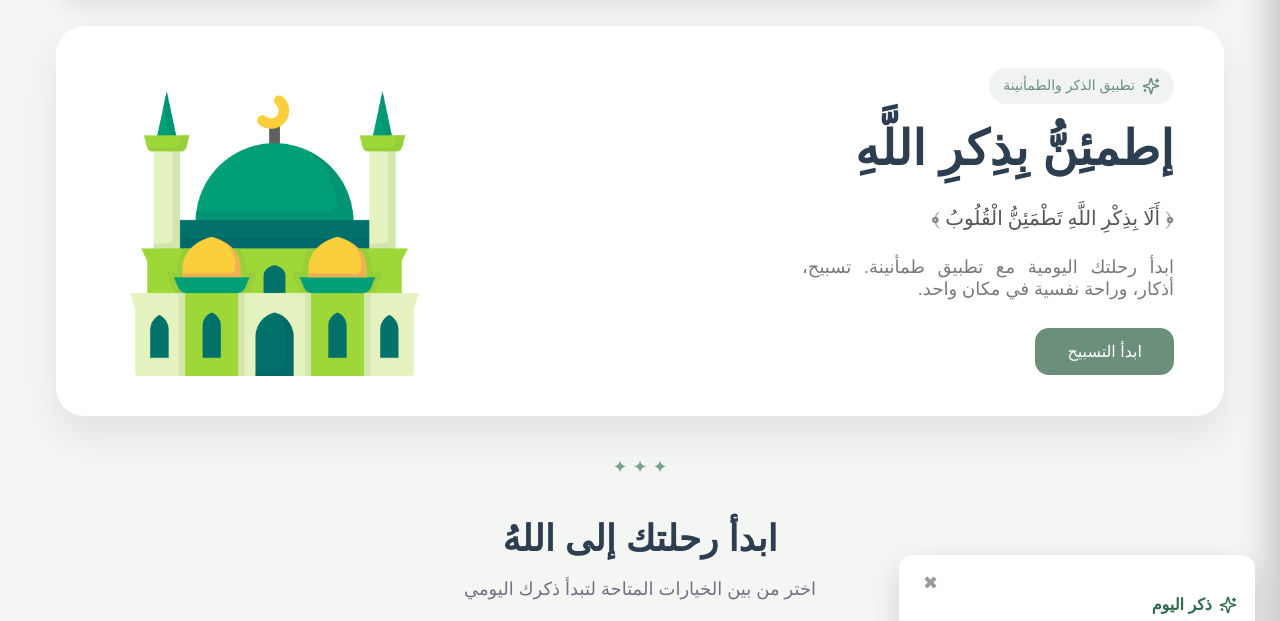
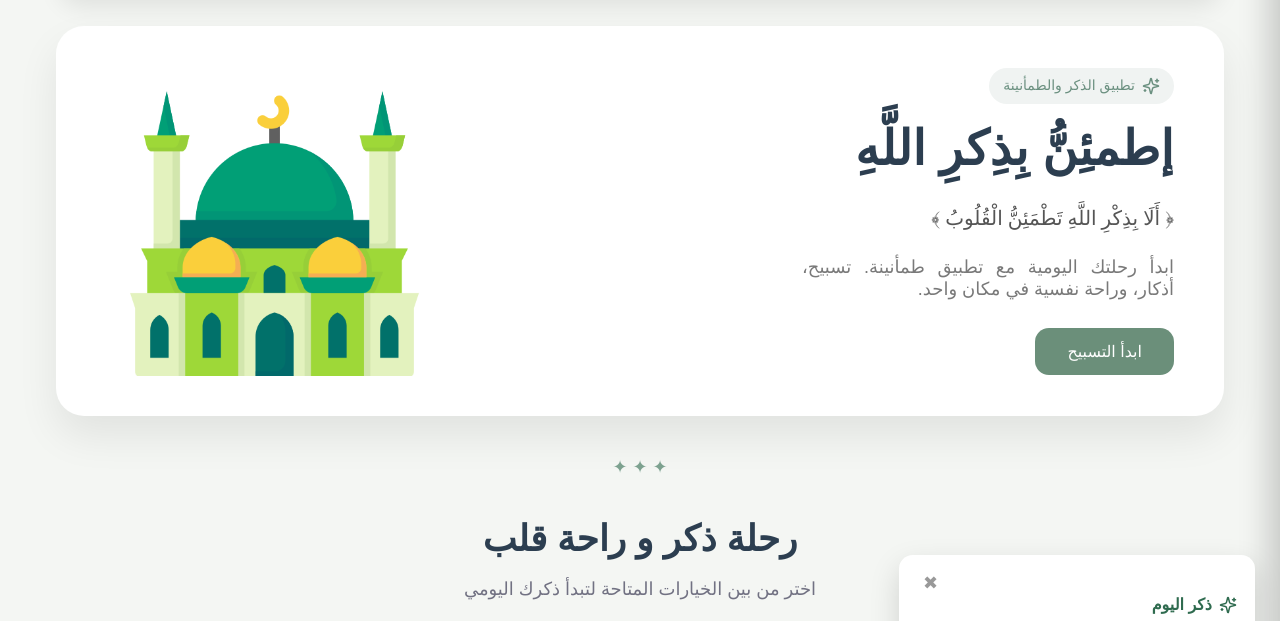
Before and after one commit to oebrahem123/tumanina, a plain HTML site: page index.html in a window 1280 px wide. Shown: the part 110-731 px from the top of the page. Drawn offline with nearby package versions, Linux system fonts and the light colour scheme; a web font is replaced by a local one.

Commit message:
Update heading in journey section

```diff
--- a/index.html
+++ b/index.html
@@ -185,7 +185,7 @@
 ---------------------------------------------------------------------------------------->
 <!-- /******************************* Start Heading *******************************/ -->
     <section class="journey-section">
-        <h2>ابدأ رحلتك إلى اللهُ</h2>
+        <h2> رحلة ذكر و راحة قلب </h2>
         <p class="journey-subtitle">
             اختر من بين الخيارات المتاحة لتبدأ ذكرك اليومي
         </p>
```
